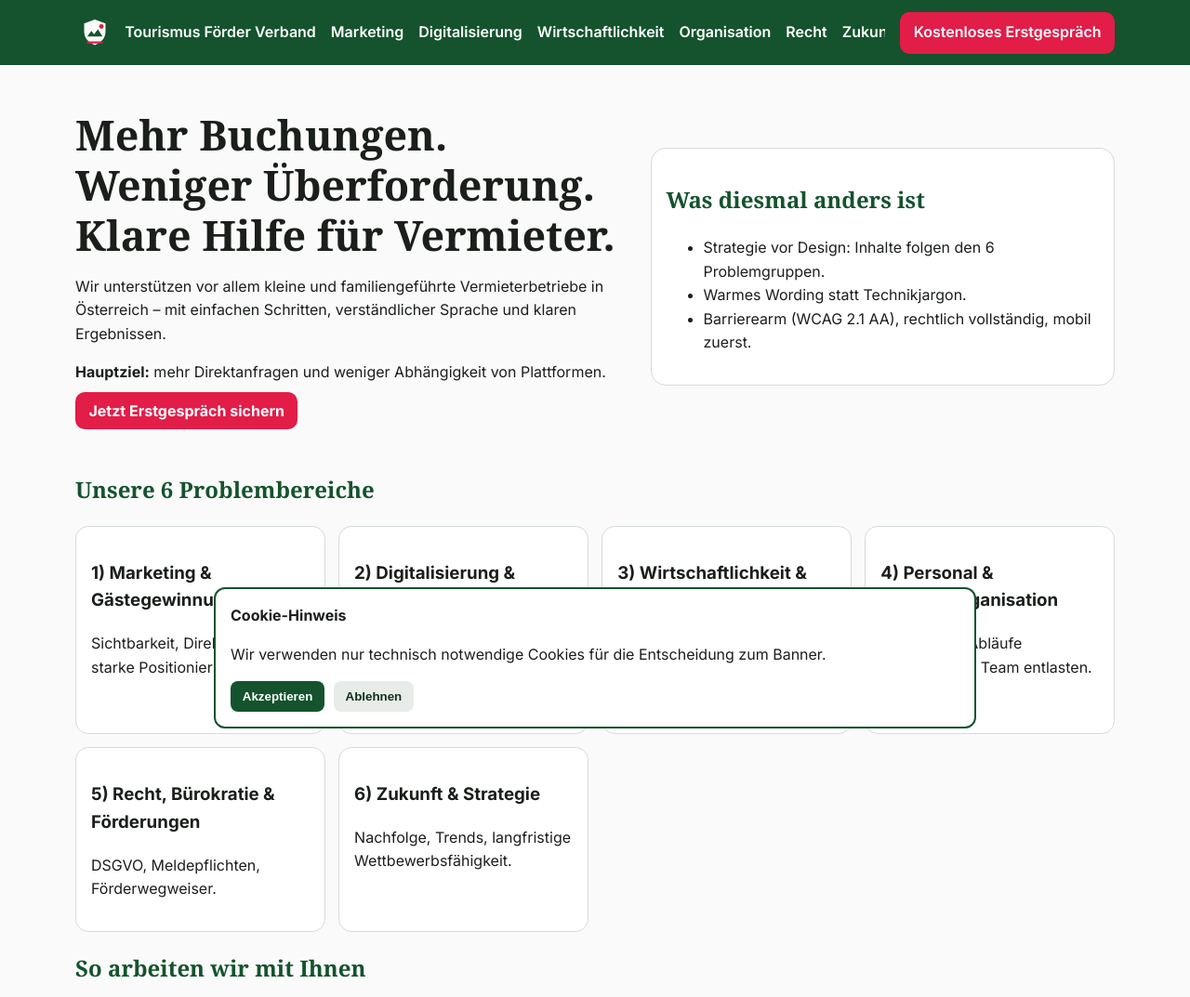
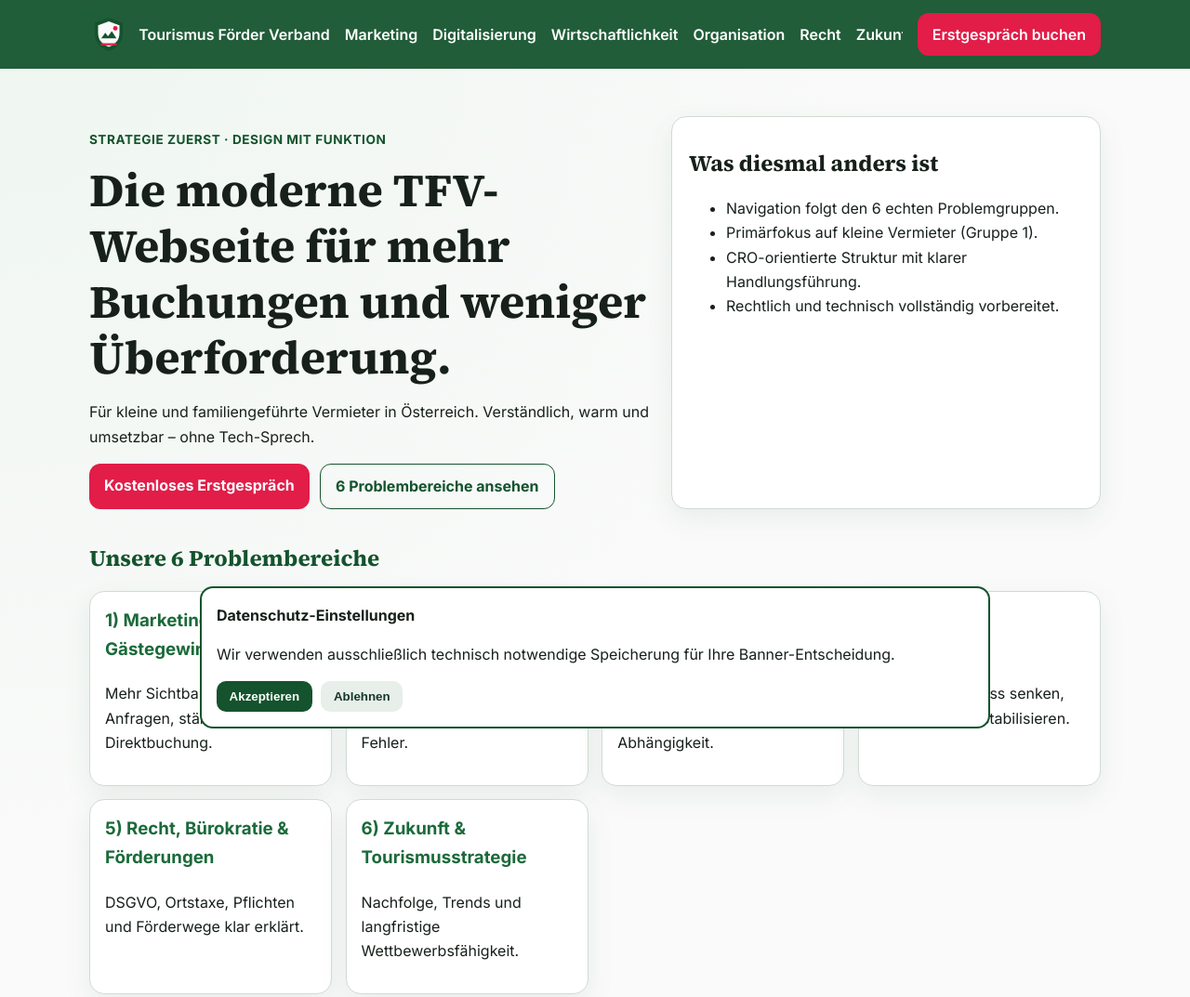
Before and after one commit to furesat/tfv, a plain HTML site: page 7/index.html in a window 1280 px wide. Shown: the top 1073 px of the page at 93% size. Drawn offline with Linux system fonts and the light colour scheme.

Commit message:
Modernize concept 7 design while preserving strategy and compliance

```diff
--- a/7/assets/style.css
+++ b/7/assets/style.css
@@ -1,36 +1,56 @@
 :root {
   --green: #14532d;
+  --green-2: #1b6a3a;
   --red: #e11d48;
   --offwhite: #fafafa;
-  --ink: #1b1f1b;
-  --muted: #44514a;
-  --line: #d4ddd7;
+  --card: #ffffff;
+  --ink: #17201a;
+  --muted: #425147;
+  --line: #cfdbd3;
 }
 * { box-sizing: border-box; }
-body { margin:0; font-family: Inter, Arial, sans-serif; color:var(--ink); background:var(--offwhite); line-height:1.6; }
-.skip-link{position:absolute;left:-9999px;top:0;background:#000;color:#fff;padding:.5rem .75rem;z-index:1000}
-.skip-link:focus{left:.5rem;top:.5rem}
-header{background:var(--green);color:#fff;position:sticky;top:0;z-index:10}
-.nav{max-width:1150px;margin:0 auto;display:flex;gap:1rem;align-items:center;justify-content:space-between;padding:.8rem 1rem}
-.brand{display:flex;align-items:center;gap:.7rem;color:#fff;text-decoration:none;font-weight:700}
-.brand img{width:42px;height:42px}
-.nav ul{display:flex;gap:1rem;list-style:none;padding:0;margin:0;overflow:auto}
-.nav a{color:#fff;text-decoration:none;font-weight:600;white-space:nowrap}
-.cta-btn{background:var(--red);color:#fff;padding:.6rem .9rem;border-radius:10px;text-decoration:none;font-weight:700}
-main{max-width:1150px;margin:0 auto;padding:1rem}
-.hero{display:grid;grid-template-columns:1.2fr 1fr;gap:1.2rem;align-items:center;padding:2rem 0}
-.hero h1{font-family:"Source Serif Pro", Georgia, serif;font-size:clamp(1.8rem,3.5vw,3rem);line-height:1.2;margin:0 0 .8rem}
-.panel{background:#fff;border:1px solid var(--line);border-radius:16px;padding:1rem}
-.problems{display:grid;grid-template-columns:repeat(auto-fit,minmax(250px,1fr));gap:.9rem}
-.problems article{background:#fff;border:1px solid var(--line);border-radius:14px;padding:1rem}
-h2{font-family:"Source Serif Pro", Georgia, serif;color:var(--green)}
-.steps,.trust{display:grid;grid-template-columns:repeat(auto-fit,minmax(220px,1fr));gap:.9rem}
-footer{background:#0f2f1d;color:#fff;padding:1.5rem 1rem;margin-top:2rem}
-.footer-wrap{max-width:1150px;margin:0 auto;display:grid;grid-template-columns:2fr 1fr 1fr;gap:1rem}
-.footer-wrap a{color:#fff}
-.cookie-banner{position:fixed;bottom:1rem;left:1rem;right:1rem;background:#fff;border:2px solid var(--green);border-radius:12px;padding:1rem;display:none;z-index:20;max-width:820px;margin:auto}
-.cookie-banner.active{display:block}
-.cookie-actions{display:flex;gap:.6rem;flex-wrap:wrap;margin-top:.7rem}
-.cookie-actions button{border:0;border-radius:8px;padding:.55rem .8rem;font-weight:700;cursor:pointer}
-.accept{background:var(--green);color:#fff}.decline{background:#e8ece9;color:#0f2f1d}
-@media (max-width:900px){.hero{grid-template-columns:1fr}.footer-wrap{grid-template-columns:1fr}.nav{align-items:flex-start;flex-direction:column}.nav ul{width:100%}}
+body {
+  margin: 0;
+  font-family: Inter, -apple-system, BlinkMacSystemFont, "Segoe UI", sans-serif;
+  color: var(--ink);
+  background: radial-gradient(circle at 0 0, #eef6f0 0%, var(--offwhite) 45%);
+  line-height: 1.65;
+}
+.skip-link { position: absolute; left: -9999px; top: 0; background: #000; color: #fff; padding: .55rem .8rem; }
+.skip-link:focus { left: .5rem; top: .5rem; z-index: 1000; }
+.site-header { position: sticky; top: 0; z-index: 20; background: rgba(20, 83, 45, .94); backdrop-filter: blur(5px); }
+.nav { max-width: 1120px; margin: 0 auto; padding: .85rem 1rem; display: flex; align-items: center; gap: 1rem; }
+.brand { display: inline-flex; gap: .7rem; align-items: center; color: #fff; text-decoration: none; font-weight: 700; }
+.brand img { width: 42px; height: 42px; }
+.nav ul { list-style: none; display: flex; gap: 1rem; margin: 0; padding: 0; overflow: auto; }
+.nav a { color: #fff; text-decoration: none; font-weight: 600; white-space: nowrap; }
+.cta-btn { background: var(--red); color: #fff !important; border-radius: 12px; padding: .64rem 1rem; font-weight: 700; text-decoration: none; display: inline-block; }
+main { max-width: 1120px; margin: 0 auto; padding: 1rem; }
+.hero { padding: 2.2rem 0 1.1rem; display: grid; grid-template-columns: 1.25fr .95fr; gap: 1.2rem; }
+.eyebrow { color: var(--green); font-weight: 700; letter-spacing: .04em; text-transform: uppercase; font-size: .85rem; }
+h1, h2 { font-family: "Source Serif 4", Georgia, serif; line-height: 1.2; }
+h1 { font-size: clamp(2rem, 3.9vw, 3.2rem); margin: .35rem 0 .8rem; }
+.hero-card, .problems article, .steps article, .contact { background: var(--card); border: 1px solid var(--line); border-radius: 16px; box-shadow: 0 10px 30px rgba(20, 83, 45, .08); }
+.hero-card { padding: 1rem 1.1rem; }
+.cta-row { display: flex; gap: .7rem; flex-wrap: wrap; margin-top: 1rem; }
+.ghost-btn { color: var(--green); border: 1px solid var(--green); padding: .64rem 1rem; border-radius: 12px; text-decoration: none; font-weight: 700; }
+.section { margin-top: 1.35rem; }
+.section h2 { color: var(--green); }
+.problems, .steps { display: grid; grid-template-columns: repeat(auto-fit, minmax(240px, 1fr)); gap: .9rem; }
+.problems article, .steps article { padding: 1rem; }
+.problems h3 { margin-top: 0; color: var(--green-2); }
+.contact { padding: 1rem; border-left: 6px solid var(--red); }
+footer { margin-top: 2rem; background: #102d1e; color: #fff; padding: 1.6rem 1rem; }
+.footer-wrap { max-width: 1120px; margin: 0 auto; display: grid; grid-template-columns: 2fr 1fr 1fr; gap: 1rem; }
+.footer-wrap a { color: #fff; }
+.cookie-banner { position: fixed; left: 1rem; right: 1rem; bottom: 1rem; background: #fff; border: 2px solid var(--green); border-radius: 14px; padding: 1rem; display: none; max-width: 850px; margin: auto; z-index: 30; }
+.cookie-banner.active { display: block; }
+.cookie-actions { display: flex; gap: .6rem; flex-wrap: wrap; margin-top: .75rem; }
+.cookie-actions button { border: 0; border-radius: 10px; padding: .55rem .85rem; font-weight: 700; cursor: pointer; }
+.accept { background: var(--green); color: #fff; }
+.decline { background: #e8eee9; color: #143927; }
+@media (max-width: 980px) {
+  .hero, .footer-wrap { grid-template-columns: 1fr; }
+  .nav { flex-direction: column; align-items: flex-start; }
+  .nav ul { width: 100%; }
+}
--- a/7/index.html
+++ b/7/index.html
@@ -1,24 +1,111 @@
-<!doctype html><html lang="de"><head>
-<meta charset="UTF-8"><meta name="viewport" content="width=device-width, initial-scale=1.0">
-<title>Tourismus Förder Verband | Hilfe für kleine Vermieter in Österreich</title>
-<meta name="description" content="Rechtskonforme, barrierearme und verkaufsstarke Unterstützung für kleine Vermieterbetriebe in Österreich.">
-<meta name="robots" content="index,follow"><link rel="canonical" href="./index.html">
-<meta property="og:type" content="website"><meta property="og:locale" content="de_AT"><meta property="og:title" content="Tourismus Förder Verband">
-<meta property="og:description" content="Mehr Sichtbarkeit, mehr Direktbuchungen und weniger Stress im Vermietungsalltag."><meta property="og:url" content="./index.html">
-<meta property="og:image" content="./wappen-logo.svg"><meta name="twitter:card" content="summary_large_image"><meta name="twitter:title" content="Tourismus Förder Verband"><meta name="twitter:description" content="Praktische Hilfe für Vermieterbetriebe.">
-<link rel="icon" href="./favicon.svg" type="image/svg+xml"><link rel="preconnect" href="https://fonts.googleapis.com"><link rel="preconnect" href="https://fonts.gstatic.com" crossorigin>
-<link href="https://fonts.googleapis.com/css2?family=Inter:wght@400;600;700&family=Source+Serif+4:wght@600;700&display=swap" rel="stylesheet"><link rel="stylesheet" href="./assets/style.css">
-<script type="application/ld+json">{"@context":"https://schema.org","@type":"Organization","name":"Tourismus Förder Verband","url":"./index.html","logo":"./wappen-logo.svg","sameAs":[],"contactPoint":[{"@type":"ContactPoint","contactType":"customer support","email":"office@tfv.at","telephone":"+43-512-000000"}]}</script>
-</head><body>
-<a class="skip-link" href="#inhalt">Zum Inhalt springen</a>
-<header><nav class="nav" aria-label="Hauptnavigation"><a class="brand" href="./index.html"><img src="./wappen-logo.svg" alt="TFV Wappen"><span>Tourismus Förder Verband</span></a><ul><li><a href="#marketing">Marketing</a></li><li><a href="#digital">Digitalisierung</a></li><li><a href="#wirtschaft">Wirtschaftlichkeit</a></li><li><a href="#personal">Organisation</a></li><li><a href="#recht">Recht</a></li><li><a href="#zukunft">Zukunft</a></li></ul><a class="cta-btn" href="#kontakt">Kostenloses Erstgespräch</a></nav></header>
-<main id="inhalt">
-<section class="hero"><div><h1>Mehr Buchungen. Weniger Überforderung. Klare Hilfe für Vermieter.</h1><p>Wir unterstützen vor allem kleine und familiengeführte Vermieterbetriebe in Österreich – mit einfachen Schritten, verständlicher Sprache und klaren Ergebnissen.</p><p><strong>Hauptziel:</strong> mehr Direktanfragen und weniger Abhängigkeit von Plattformen.</p><a class="cta-btn" href="#kontakt">Jetzt Erstgespräch sichern</a></div><article class="panel"><h2>Was diesmal anders ist</h2><ul><li>Strategie vor Design: Inhalte folgen den 6 Problemgruppen.</li><li>Warmes Wording statt Technikjargon.</li><li>Barrierearm (WCAG 2.1 AA), rechtlich vollständig, mobil zuerst.</li></ul></article></section>
-<section><h2>Unsere 6 Problembereiche</h2><div class="problems"><article id="marketing"><h3>1) Marketing & Gästegewinnung</h3><p>Sichtbarkeit, Direktbuchungen, starke Positionierung.</p></article><article id="digital"><h3>2) Digitalisierung & Automatisierung</h3><p>Weniger manuelle Arbeit, einfache Systeme, klare Prozesse.</p></article><article id="wirtschaft"><h3>3) Wirtschaftlichkeit & Auslastung</h3><p>Preise, Nebensaison, Kostenkontrolle, Gewinn.</p></article><article id="personal"><h3>4) Personal & Betriebsorganisation</h3><p>Zeit sparen, Abläufe vereinfachen, Team entlasten.</p></article><article id="recht"><h3>5) Recht, Bürokratie & Förderungen</h3><p>DSGVO, Meldepflichten, Förderwegweiser.</p></article><article id="zukunft"><h3>6) Zukunft & Strategie</h3><p>Nachfolge, Trends, langfristige Wettbewerbsfähigkeit.</p></article></div></section>
-<section><h2>So arbeiten wir mit Ihnen</h2><div class="steps"><article class="panel"><h3>1. Standortgespräch</h3><p>Wir prüfen Ihr Angebot, Ihre Sichtbarkeit und Ihren Alltag.</p></article><article class="panel"><h3>2. 90-Tage-Plan</h3><p>Sie erhalten konkrete Maßnahmen mit Priorität und Aufwand.</p></article><article class="panel"><h3>3. Begleitete Umsetzung</h3><p>Wir setzen gemeinsam um – verständlich und machbar.</p></article></div></section>
-<section id="kontakt"><h2>Ihr nächster Schritt</h2><p>Vereinbaren Sie ein kostenloses Erstgespräch (30 Minuten): <a href="mailto:office@tfv.at">office@tfv.at</a> | <a href="tel:+43512000000">+43 512 000000</a>.</p></section>
-</main>
-<footer><div class="footer-wrap"><div><strong>Tourismus Förder Verband</strong><p>Innsbruck, Tirol · Österreich</p></div><div><a href="./impressum.html">Impressum</a><br><a href="./datenschutz.html">Datenschutz</a></div><div><a href="./robots.txt">robots.txt</a><br><a href="../sitemap.xml">Sitemap</a></div></div></footer>
-<div class="cookie-banner" role="dialog" aria-live="polite" aria-label="Cookie Hinweis"><strong>Cookie-Hinweis</strong><p>Wir verwenden nur technisch notwendige Cookies für die Entscheidung zum Banner.</p><div class="cookie-actions"><button class="accept" data-cookie="accepted">Akzeptieren</button><button class="decline" data-cookie="declined">Ablehnen</button></div></div>
-<script src="./assets/cookie.js" defer></script>
-</body></html>
+<!doctype html>
+<html lang="de">
+  <head>
+    <meta charset="UTF-8" />
+    <meta name="viewport" content="width=device-width, initial-scale=1.0" />
+    <title>Tourismus Förder Verband | Strategie & Umsetzung für Vermieter</title>
+    <meta name="description" content="Moderne, rechtskonforme Unterstützung für kleine Vermieter in Österreich: mehr Direktbuchungen, klare Prozesse und weniger Alltagsstress." />
+    <meta name="robots" content="index,follow,max-image-preview:large" />
+    <link rel="canonical" href="./index.html" />
+    <meta property="og:type" content="website" />
+    <meta property="og:locale" content="de_AT" />
+    <meta property="og:title" content="Tourismus Förder Verband" />
+    <meta property="og:description" content="Mehr Sichtbarkeit, mehr Direktbuchungen, weniger Überforderung – mit Strategie statt Aktionismus." />
+    <meta property="og:url" content="./index.html" />
+    <meta property="og:image" content="./wappen-logo.svg" />
+    <meta name="twitter:card" content="summary_large_image" />
+    <meta name="twitter:title" content="Tourismus Förder Verband" />
+    <meta name="twitter:description" content="Praktische Hilfe für kleine Vermieterbetriebe in Österreich." />
+    <link rel="icon" href="./favicon.svg" type="image/svg+xml" />
+    <link rel="preconnect" href="https://fonts.googleapis.com" />
+    <link rel="preconnect" href="https://fonts.gstatic.com" crossorigin />
+    <link href="https://fonts.googleapis.com/css2?family=Inter:wght@400;500;600;700&family=Source+Serif+4:wght@600;700&display=swap" rel="stylesheet" />
+    <link rel="stylesheet" href="./assets/style.css" />
+    <script type="application/ld+json">{"@context":"https://schema.org","@type":"Organization","name":"Tourismus Förder Verband","url":"./index.html","logo":"./wappen-logo.svg","contactPoint":[{"@type":"ContactPoint","contactType":"customer support","email":"office@tfv.at","telephone":"+43-512-000000"}]}</script>
+  </head>
+  <body>
+    <a class="skip-link" href="#inhalt">Zum Inhalt springen</a>
+    <header class="site-header">
+      <nav class="nav" aria-label="Hauptnavigation">
+        <a class="brand" href="./index.html"><img src="./wappen-logo.svg" alt="TFV Wappen" /><span>Tourismus Förder Verband</span></a>
+        <ul>
+          <li><a href="#marketing">Marketing</a></li>
+          <li><a href="#digital">Digitalisierung</a></li>
+          <li><a href="#wirtschaft">Wirtschaftlichkeit</a></li>
+          <li><a href="#personal">Organisation</a></li>
+          <li><a href="#recht">Recht</a></li>
+          <li><a href="#zukunft">Zukunft</a></li>
+        </ul>
+        <a class="cta-btn" href="#kontakt">Erstgespräch buchen</a>
+      </nav>
+    </header>
+
+    <main id="inhalt">
+      <section class="hero">
+        <article>
+          <p class="eyebrow">Strategie zuerst · Design mit Funktion</p>
+          <h1>Die moderne TFV-Webseite für mehr Buchungen und weniger Überforderung.</h1>
+          <p>Für kleine und familiengeführte Vermieter in Österreich. Verständlich, warm und umsetzbar – ohne Tech-Sprech.</p>
+          <div class="cta-row">
+            <a class="cta-btn" href="#kontakt">Kostenloses Erstgespräch</a>
+            <a class="ghost-btn" href="#probleme">6 Problembereiche ansehen</a>
+          </div>
+        </article>
+        <aside class="hero-card">
+          <h2>Was diesmal anders ist</h2>
+          <ul>
+            <li>Navigation folgt den 6 echten Problemgruppen.</li>
+            <li>Primärfokus auf kleine Vermieter (Gruppe 1).</li>
+            <li>CRO-orientierte Struktur mit klarer Handlungsführung.</li>
+            <li>Rechtlich und technisch vollständig vorbereitet.</li>
+          </ul>
+        </aside>
+      </section>
+
+      <section id="probleme" class="section">
+        <h2>Unsere 6 Problembereiche</h2>
+        <div class="problems">
+          <article id="marketing"><h3>1) Marketing & Gästegewinnung</h3><p>Mehr Sichtbarkeit, bessere Anfragen, stärkere Direktbuchung.</p></article>
+          <article id="digital"><h3>2) Digitalisierung & Automatisierung</h3><p>Einfachere Abläufe, weniger manuelle Arbeit, weniger Fehler.</p></article>
+          <article id="wirtschaft"><h3>3) Wirtschaftlichkeit & Auslastung</h3><p>Mehr Auslastung, bessere Preisstrategie, geringere Abhängigkeit.</p></article>
+          <article id="personal"><h3>4) Personal & Organisation</h3><p>Zeit sparen, Stress senken, Tagesgeschäft stabilisieren.</p></article>
+          <article id="recht"><h3>5) Recht, Bürokratie & Förderungen</h3><p>DSGVO, Ortstaxe, Pflichten und Förderwege klar erklärt.</p></article>
+          <article id="zukunft"><h3>6) Zukunft & Tourismusstrategie</h3><p>Nachfolge, Trends und langfristige Wettbewerbsfähigkeit.</p></article>
+        </div>
+      </section>
+
+      <section class="section">
+        <h2>So entsteht messbarer Fortschritt</h2>
+        <div class="steps">
+          <article><h3>1. Analyse</h3><p>Wir prüfen Angebot, Website, Sichtbarkeit und Betriebsrealität.</p></article>
+          <article><h3>2. Prioritätenplan</h3><p>Sie erhalten einen klaren 90-Tage-Plan mit Reihenfolge und Nutzen.</p></article>
+          <article><h3>3. Umsetzung</h3><p>Gemeinsame Umsetzung mit Fokus auf Buchung, Entlastung und Qualität.</p></article>
+        </div>
+      </section>
+
+      <section id="kontakt" class="section contact">
+        <h2>Jetzt unverbindlich starten</h2>
+        <p>30 Minuten Erstgespräch – klar, ehrlich, ohne Fachjargon.</p>
+        <p><a href="mailto:office@tfv.at">office@tfv.at</a> · <a href="tel:+43512000000">+43 512 000000</a></p>
+      </section>
+    </main>
+
+    <footer>
+      <div class="footer-wrap">
+        <div><strong>Tourismus Förder Verband</strong><p>Innsbruck, Tirol · Österreich</p></div>
+        <div><a href="./impressum.html">Impressum</a><br /><a href="./datenschutz.html">Datenschutz</a></div>
+        <div><a href="./robots.txt">robots.txt</a><br /><a href="../sitemap.xml">Sitemap</a></div>
+      </div>
+    </footer>
+
+    <div class="cookie-banner" role="dialog" aria-live="polite" aria-label="Cookie Hinweis">
+      <strong>Datenschutz-Einstellungen</strong>
+      <p>Wir verwenden ausschließlich technisch notwendige Speicherung für Ihre Banner-Entscheidung.</p>
+      <div class="cookie-actions">
+        <button class="accept" data-cookie="accepted">Akzeptieren</button>
+        <button class="decline" data-cookie="declined">Ablehnen</button>
+      </div>
+    </div>
+    <script src="./assets/cookie.js" defer></script>
+  </body>
+</html>
```
Also changed, not shown: index.html (+2 -2 lines), 1 other file.
